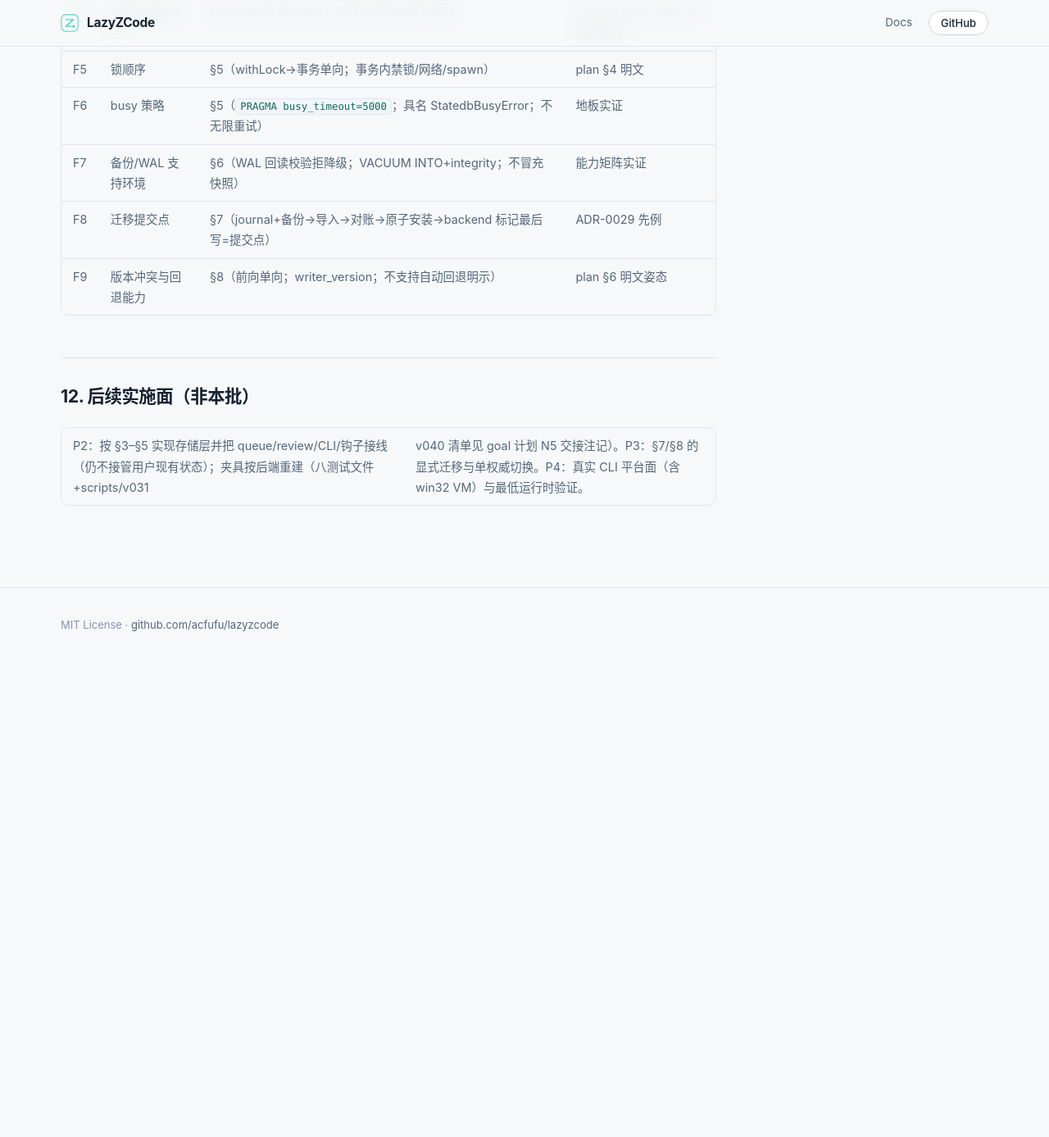
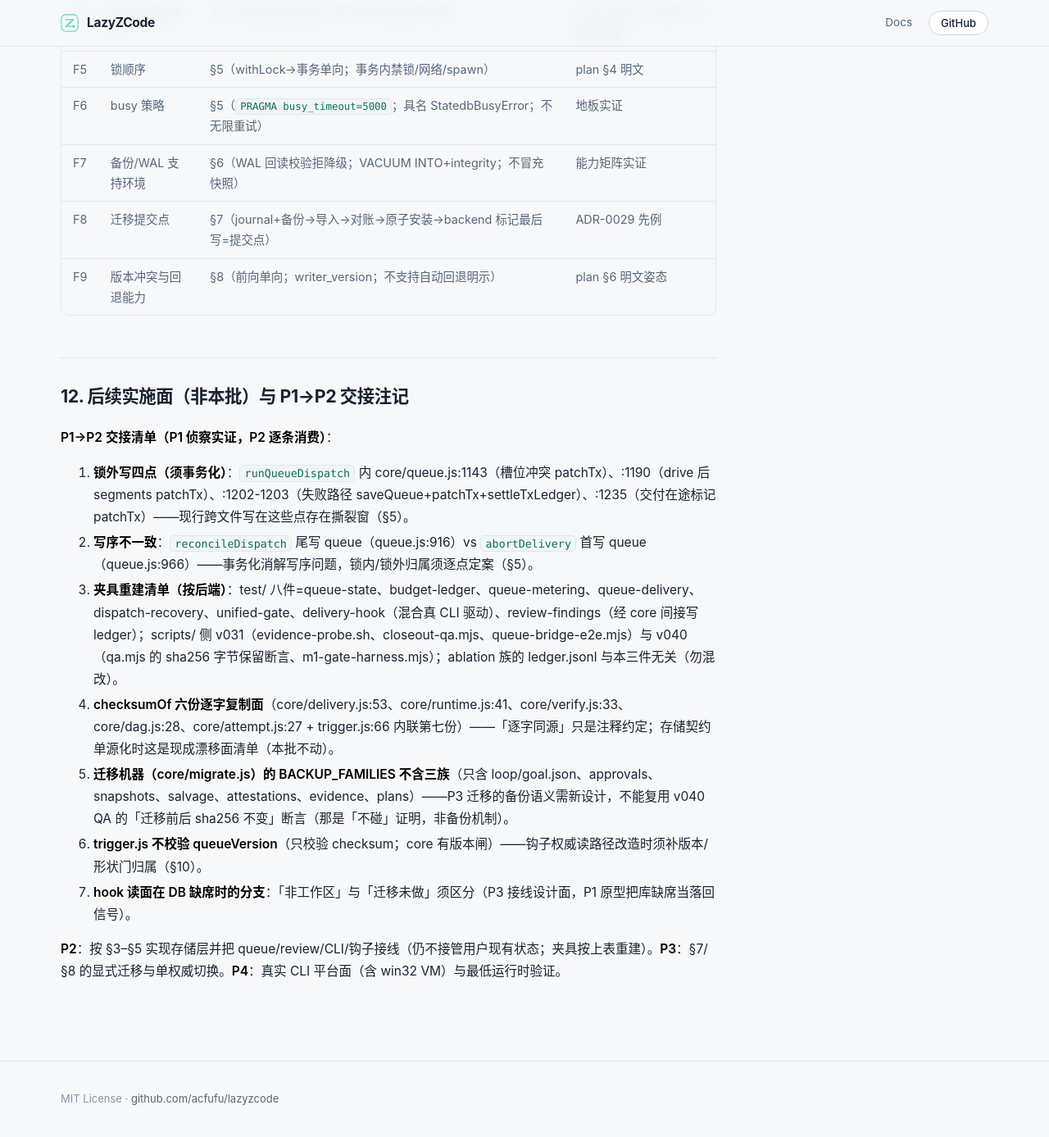
Before and after one commit to Acfufu/lazyzcode, a Jekyll site: the page built from docs/design-sqlite-store.md, in a window 1280 px wide and 1400 px high, scrolled down 6975 px. Shown: the top 1387 px of the window at 82% size. Built offline with Jekyll 4.4.1, drawn with Linux system fonts in a browser that asks for light colours; our own code applies the rules of GitHub Pages for plain Markdown files; before the commit the page ends 7797 px from its top, so only the background shows below that.

Commit message:
docs(sqlite): P1 N5 交接与状态收口——design-sqlite-store.md §12 增 P1→P2 交接清单（锁外写四点/写序两路径相反/夹具重建八件+scripts 清单/checksumOf 七份复制面/BACKUP_FAMILIES 不含三族/trigger 版本闸归属/库缺席双分支）+ plan-lzy-sqlite-state.md 两处状态改「P1 已实施」
Goal: p1-sqlite-pilot#N5

```diff
--- a/docs/design-sqlite-store.md
+++ b/docs/design-sqlite-store.md
@@ -177,6 +177,15 @@ CREATE INDEX idx_queue_items_state ON queue_items(state);
 | F8 | 迁移提交点 | §7（journal+备份→导入→对账→原子安装→backend 标记最后写=提交点） | ADR-0029 先例 |
 | F9 | 版本冲突与回退能力 | §8（前向单向；writer_version；不支持自动回退明示） | plan §6 明文姿态 |
 
-## 12. 后续实施面（非本批）
+## 12. 后续实施面（非本批）与 P1→P2 交接注记
 
-P2：按 §3–§5 实现存储层并把 queue/review/CLI/钩子接线（仍不接管用户现有状态）；夹具按后端重建（八测试文件+scripts/v031|v040 清单见 goal 计划 N5 交接注记）。P3：§7/§8 的显式迁移与单权威切换。P4：真实 CLI 平台面（含 win32 VM）与最低运行时验证。
+**P1→P2 交接清单（P1 侦察实证，P2 逐条消费）**：
+1. **锁外写四点（须事务化）**：`runQueueDispatch` 内 core/queue.js:1143（槽位冲突 patchTx）、:1190（drive 后 segments patchTx）、:1202-1203（失败路径 saveQueue+patchTx+settleTxLedger）、:1235（交付在途标记 patchTx）——现行跨文件写在这些点存在撕裂窗（§5）。
+2. **写序不一致**：`reconcileDispatch` 尾写 queue（queue.js:916）vs `abortDelivery` 首写 queue（queue.js:966）——事务化消解写序问题，锁内/锁外归属须逐点定案（§5）。
+3. **夹具重建清单（按后端）**：test/ 八件=queue-state、budget-ledger、queue-metering、queue-delivery、dispatch-recovery、unified-gate、delivery-hook（混合真 CLI 驱动）、review-findings（经 core 间接写 ledger）；scripts/ 侧 v031（evidence-probe.sh、closeout-qa.mjs、queue-bridge-e2e.mjs）与 v040（qa.mjs 的 sha256 字节保留断言、m1-gate-harness.mjs）；ablation 族的 ledger.jsonl 与本三件无关（勿混改）。
+4. **checksumOf 六份逐字复制面**（core/delivery.js:53、core/runtime.js:41、core/verify.js:33、core/dag.js:28、core/attempt.js:27 + trigger.js:66 内联第七份）——「逐字同源」只是注释约定；存储契约单源化时这是现成漂移面清单（本批不动）。
+5. **迁移机器（core/migrate.js）的 BACKUP_FAMILIES 不含三族**（只含 loop/goal.json、approvals、snapshots、salvage、attestations、evidence、plans）——P3 迁移的备份语义需新设计，不能复用 v040 QA 的「迁移前后 sha256 不变」断言（那是「不碰」证明，非备份机制）。
+6. **trigger.js 不校验 queueVersion**（只校验 checksum；core 有版本闸）——钩子权威读路径改造时须补版本/形状门归属（§10）。
+7. **hook 读面在 DB 缺席时的分支**：「非工作区」与「迁移未做」须区分（P3 接线设计面，P1 原型把库缺席当落回信号）。
+
+**P2**：按 §3–§5 实现存储层并把 queue/review/CLI/钩子接线（仍不接管用户现有状态；夹具按上表重建）。**P3**：§7/§8 的显式迁移与单权威切换。**P4**：真实 CLI 平台面（含 win32 VM）与最低运行时验证。
```
Also changed, not shown: docs/plan-lzy-sqlite-state.md (+2 -2 lines).
